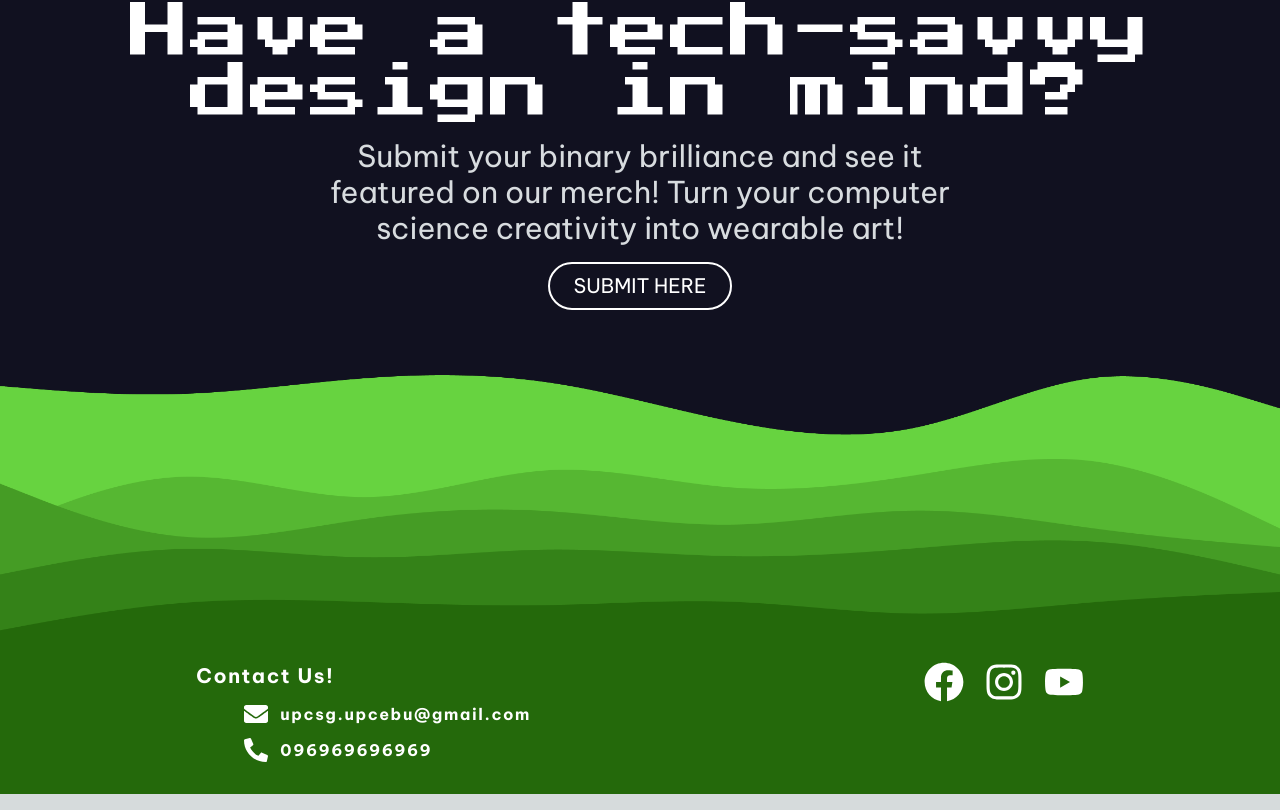
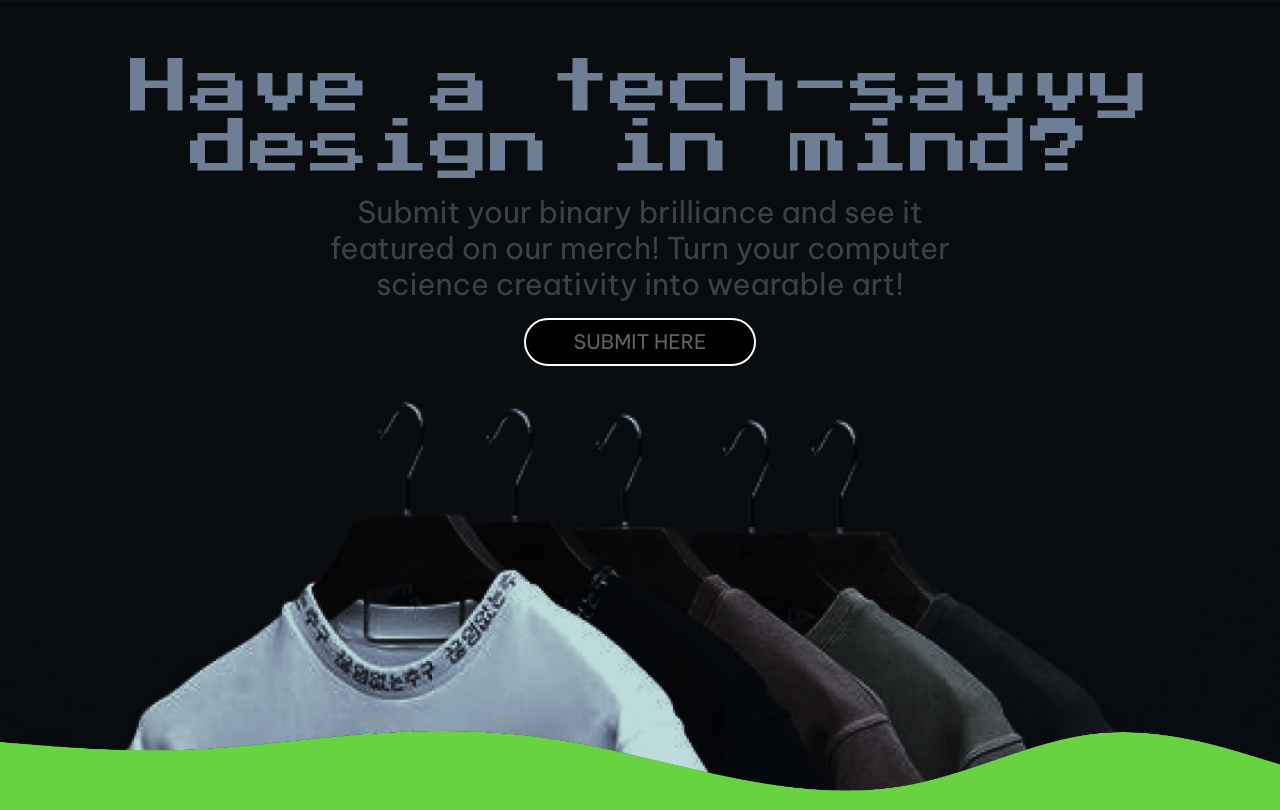
Before and after one commit to upcsg-org/upcsg-website-v2, a Next.js app: page /merch in a window 1280 px wide. Shown: the part 1310-2120 px from the top of the page. Built offline with nearby package versions, Linux system fonts and the light colour scheme.

Commit message:
fixed tshirt bg issue, redid colors

```diff
--- a/app/layout.tsx
+++ b/app/layout.tsx
@@ -15,7 +15,7 @@ export default function RootLayout({
 }>) {
     return (
         <html lang="en">
-            <body className="font-vietnam flex flex-col min-h-[100vh] overflow-x-hidden">
+            <body className="font-vietnam flex flex-col min-h-[100vh] overflow-x-hidden relative">
                 <TheHeader />
                 <main className="flex flex-col gap-16 bg-main-dark grow basis-0 pb-16">
                     {children}
--- a/components/merch/SuggestMerch.tsx
+++ b/components/merch/SuggestMerch.tsx
@@ -2,6 +2,7 @@
 
 import { useState } from 'react';
 import SuggestMerchForm from './SuggestMerchForm';
+import Image from 'next/image';
 
 const SuggestMerch = () => {
 
@@ -13,19 +14,32 @@ const SuggestMerch = () => {
 
 
     return (
-        <div className='w-full h-fit'>
-            {showForm && <SuggestMerchForm handleClick={handleClick} />}
-            <div className='flex flex-col items-center h-fit'>
-                <h1 className='font-press-start text-2xl md:text-6xl text-white max-w-[20ch] text-center'>Have a tech-savvy design in mind?</h1>
-                <p className='font-vietnam text-lg md:text-3xl text-csg-gray max-w-[32ch] text-center mt-4'>Submit your binary brilliance and see it featured on our merch! Turn your computer science creativity into wearable art!</p>
-                <button
+    <div className='w-full h-fit bg-[#090C0F] pb-[50px] lg:pb-[300px] pt-10 md:pt-14'>
+        {showForm && <SuggestMerchForm handleClick={handleClick} />}
+        <div className='relative flex flex-col items-center h-fit z-10'>
+            <h1 className='font-press-start text-2xl md:text-6xl text-[#6E7E95] max-w-[20ch] text-center'>
+                Have a tech-savvy design in mind?
+            </h1>
+            <p className='font-vietnam text-lg md:text-3xl text-[#3B4247] max-w-[32ch] text-center mt-4'>
+                Submit your binary brilliance and see it featured on our merch! Turn your computer science creativity into wearable art!
+            </p>
+            <button
                 onClick={handleClick}
-                className='bg-main-dark text-white font-vietnam text-lg md:text-xl py-1 md:py-2 px-3 md:px-6 border-white border-2 mt-4 rounded-3xl'
-                >
+                className='bg-black text-[#5F6566] font-vietnam text-lg md:text-xl py-1 md:py-2 px-12 border-white border-2 mt-4 rounded-3xl'
+            >
                 SUBMIT HERE
-                </button>
-            </div>
+            </button>
         </div>
+        <div className='absolute bottom-[156px] lg:bottom-[300px] w-full z-1'>
+            <Image
+                src={'/images/suggest-merch-bg.png'}
+                alt='Suggest Merch'
+                height={1375}
+                width={785}
+                className='object-cover object-top w-full h-full md:max-h-[500px]'
+            />
+        </div>
+    </div>
     );
 };
 
```
Also changed, not shown: public/images/suggest-merch-bg.png (added).
